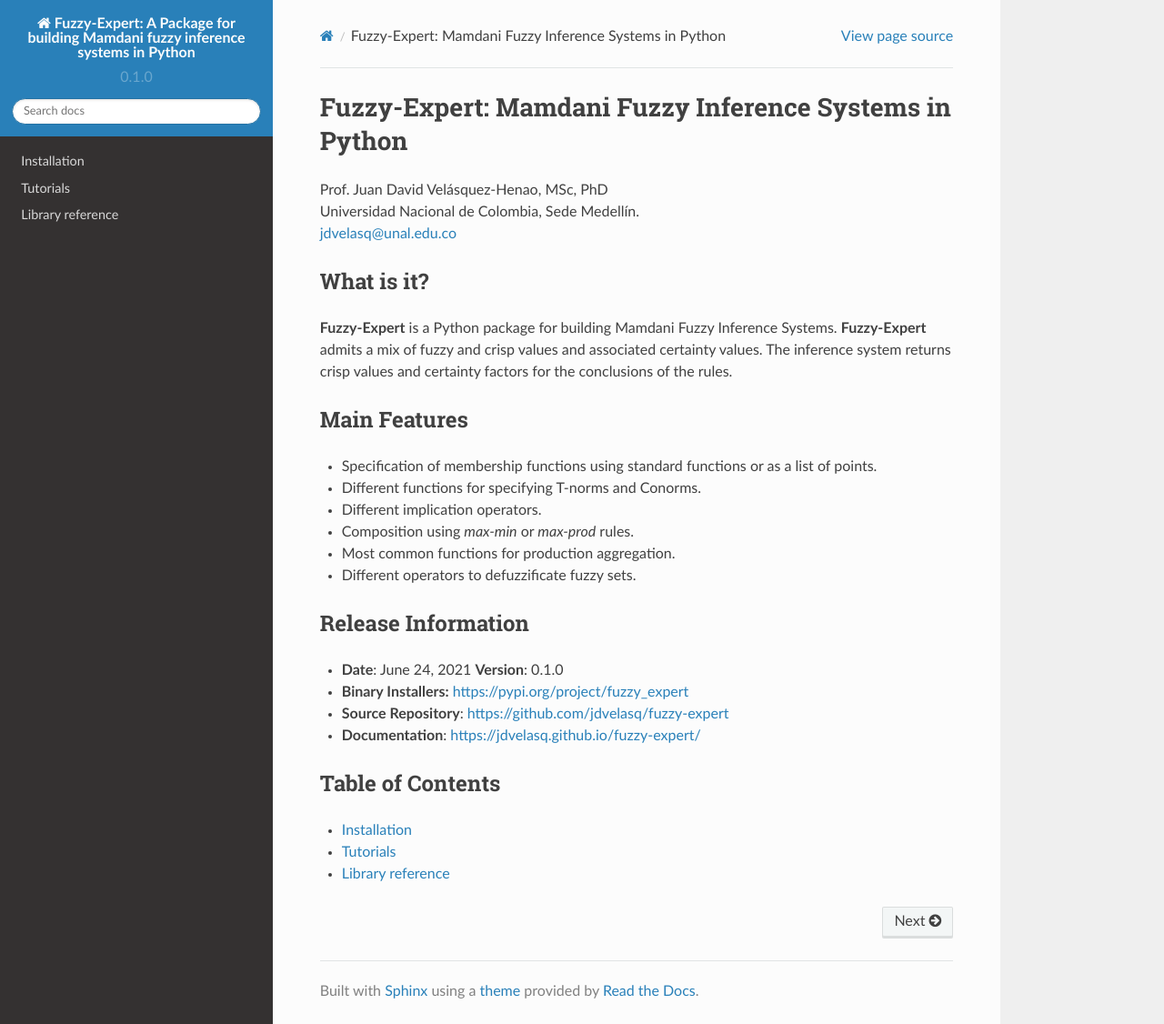
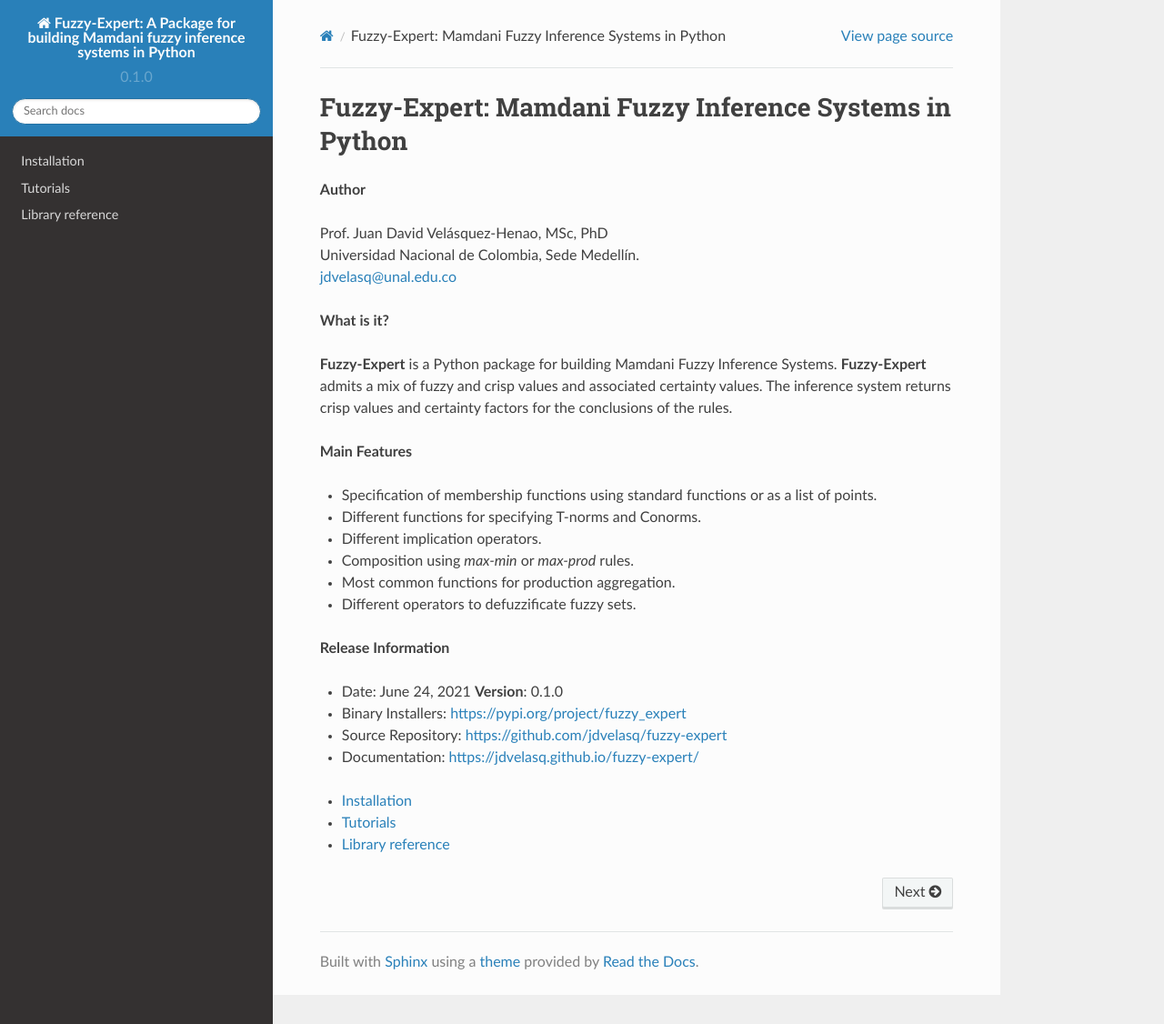
Before and after one commit to jdvelasq/fuzzy-expert, a Sphinx documentation site: the page built from sphinx/index.rst, in a window 1280 px wide and 1126 px high. Shown: the whole window at 91% size. Built offline with Sphinx 7.4.7 and the Read the Docs theme 2.0.0, drawn with Linux system fonts in a browser that asks for light colours; formulas are drawn with MathJax 3.

Commit message:
DOC: pdf formating

```diff
--- a/sphinx/conf.py
+++ b/sphinx/conf.py
@@ -219,9 +219,9 @@
 
 latex_elements = {
     # The paper size ('letterpaper' or 'a4paper').
-    #'papersize': 'letterpaper',
+    "papersize": "letterpaper",
     # The font size ('10pt', '11pt' or '12pt').
-    #'pointsize': '10pt',
+    "pointsize": "11pt",
     # Additional stuff for the LaTeX preamble.
     #'preamble': '',
     # Latex figure (float) alignment
@@ -232,7 +232,13 @@
 # (source start file, target name, title,
 #  author, documentclass [howto, manual, or own class]).
 latex_documents = [
-    (master_doc, "biblio.tex", "Fuzzy-Expert Documentation", "Author", "manual"),
+    (
+        master_doc,
+        "fuzzy-expert.tex",
+        "Fuzzy-Expert Documentation",
+        "Juan D. Velasquez",
+        "manual",
+    ),
 ]
 
 # The name of an image file (relative to this directory) to place at the top of
--- a/sphinx/index.rst
+++ b/sphinx/index.rst
@@ -1,18 +1,23 @@
 Fuzzy-Expert: Mamdani Fuzzy Inference Systems in Python
 ===============================================================================
+
+
+**Author**
 
 | Prof. Juan David Velásquez-Henao, MSc, PhD
 | Universidad Nacional de Colombia, Sede Medellín.
 | jdvelasq@unal.edu.co
 
-What is it?
-------------------------------------------------------------------------------------
+
+
+**What is it?**
+
 
 **Fuzzy-Expert** is a Python package for building Mamdani Fuzzy Inference Systems. **Fuzzy-Expert** admits a mix of fuzzy and crisp values and associated certainty values. The inference system returns crisp values and certainty factors for the conclusions of the rules.
 
 
-Main Features
-------------------------------------------------------------------------------------
+**Main Features**
+
 
 * Specification of membership functions using standard functions or as a list of points.
 
@@ -32,23 +37,20 @@
 * Different operators to defuzzificate fuzzy sets.
 
 
-Release Information
--------------------------------------------------------------------------------
-
-* **Date**:   June 24, 2021  **Version**: 0.1.0
+**Release Information**
 
 
-* **Binary Installers:**  `<https://pypi.org/project/fuzzy_expert>`_
+* Date:   June 24, 2021  **Version**: 0.1.0
 
 
-* **Source Repository**:  `<https://github.com/jdvelasq/fuzzy-expert>`_
+* Binary Installers:  `<https://pypi.org/project/fuzzy_expert>`_
 
 
-* **Documentation**:  `<https://jdvelasq.github.io/fuzzy-expert/>`_
+* Source Repository:  `<https://github.com/jdvelasq/fuzzy-expert>`_
 
 
-Table of Contents
--------------------------------------------------------------------------------
+* Documentation:  `<https://jdvelasq.github.io/fuzzy-expert/>`_
+
 
 .. toctree::
    :maxdepth: 1
```
Also changed, not shown: 2 other files.
